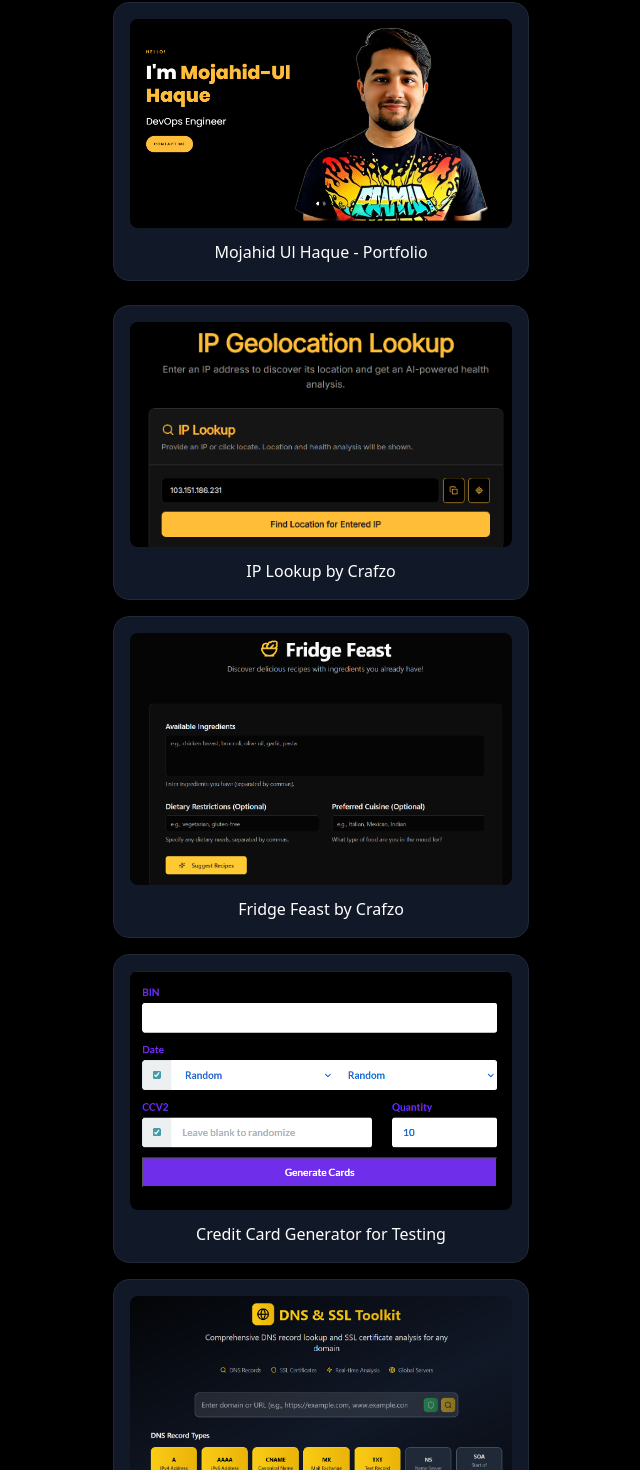
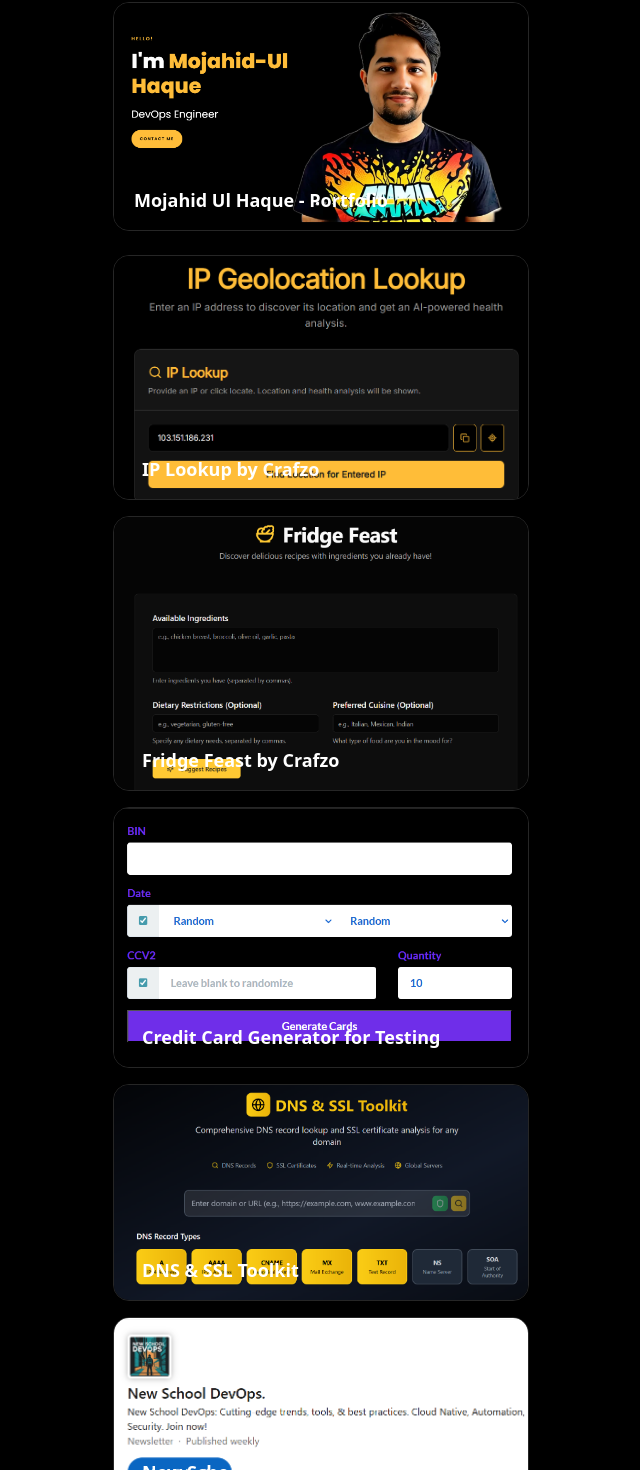
Before and after one commit to Mdgulab0786/linktree, a React (Vite) app: page / in a window 1280 px wide. Shown: the part 358-1828 px from the top of the page, without its empty margins (319-959 px from the left). Built offline with nearby package versions, Linux system fonts and the light colour scheme.

Commit message:
Updated content

```diff
--- a/index.html
+++ b/index.html
@@ -2,10 +2,26 @@
 <html lang="en">
   <head>
     <meta charset="UTF-8" />
+    <meta name="viewport" content="width=device-width, initial-scale=1.0" />
+
+    <!-- ✅ Title and Description for SEO -->
+    <title>Mojahid-Ul Haque | DevOps Engineer Portfolio & Projects</title>
+    <meta
+      name="description"
+      content="Explore Mojahid-Ul Haque’s portfolio and projects – DevOps Engineer skilled in AWS, CI/CD, Docker, Kubernetes, and more."
+    />
+
+    <!-- ✅ Favicon -->
     <link rel="icon" type="image/svg+xml" href="/vite.svg" />
-    <meta name="viewport" content="width=device-width, initial-scale=1.0" />
-    <title>Mojahid-Ul Haque LinkTree - Portfolio & Projects</title>
-    <meta name="description" content="Explore my portfolio and projects - Full-stack developer passionate about creating beautiful web experiences" />
+
+   <!-- ✅ Open Graph Meta Tags for Social Sharing -->
+<meta property="og:title" content="Mojahid-Ul Haque | Portfolio & Projects" />
+<meta property="og:description" content="Explore my portfolio, full-stack projects, and more. Let's build something amazing together!" />
+<meta property="og:image" content="https://mojahidulhaque.com/aadil-bhai.png" />
+<meta property="og:url" content="https://mojahidulhaque.com/" />
+<meta property="og:type" content="website" />
+<meta name="twitter:card" content="summary_large_image" />
+
   </head>
   <body>
     <div id="root"></div>
--- a/src/App.tsx
+++ b/src/App.tsx
@@ -1,20 +1,24 @@
-
-import { Github, Linkedin, Mail, Instagram } from 'lucide-react';
+import { Github, Linkedin, Mail, Instagram } from "lucide-react";
 
 function App() {
   const socialLinks = [
-    { icon: Linkedin, href: 'https://www.linkedin.com/in/mojahid-ul-haque/',  label: 'LinkedIn' },
-    { icon: Github, href: 'https://github.com/mojahid0862', label: 'GitHub' },
-    { icon: Mail, href: 'mailto:hey@mojahidulhaque.com2', label: 'Email' },
-    { icon: Instagram, href: 'https://www.instagram.com/mojahid_ul_haque', label: 'Instagram' }
+    {
+      icon: Linkedin,
+      href: "https://www.linkedin.com/in/mojahid-ul-haque/",
+      label: "LinkedIn",
+    },
+    { icon: Github, href: "https://github.com/mojahid0862", label: "GitHub" },
+    { icon: Mail, href: "mailto:hey@mojahidulhaque.com2", label: "Email" },
+    {
+      icon: Instagram,
+      href: "https://www.instagram.com/mojahid_ul_haque",
+      label: "Instagram",
+    },
   ];
 
   return (
     <div className="min-h-screen bg-black text-white">
       <div className="container mx-auto px-4 py-12 max-w-md">
-
-
-
         {/* Profile Section */}
         <div className="text-center mb-8">
           <div className="relative inline-block mb-6">
@@ -28,8 +32,10 @@
           </div>
 
           <h1 className="text-2xl font-bold mb-3">Mojahid-Ul Haque </h1>
-          <p className="text-gray-300 text-sm leading-relaxed mb-6 px-4">
-            DevOps Engineer | AWS, Azure & GCP | CI/CD, Docker, K8s, Ansible, Terraform | Automating, optimizing, problem-solving, Vibe coder.. Let's connect & build!
+          <p className="text-gray-300 fon text-sm leading-relaxed mb-6 px-4">
+            DevOps Engineer | AWS, Azure & GCP | CI/CD, Docker, K8s, Ansible,
+            Terraform | Automating, optimizing, problem-solving, Vibe coder..
+            Let's connect & build!
           </p>
 
           {/* Social Links */}
@@ -48,24 +54,21 @@
           </div>
         </div>
 
-
-
         {/* Portfolio Card */}
         <div className="mb-6">
           <a
             href="https://mojahidulhaque.com/"
             target="_blank"
             rel="noopener noreferrer"
-            className="block w-full bg-gray-900 hover:bg-gray-800 rounded-2xl border border-gray-800 hover:border-gray-700 transition-all duration-300 group overflow-hidden"
+            className="block w-full rounded-2xl border border-[#262626] hover:border-[#3d3d3d] transition-all duration-300 group overflow-hidden"
           >
-            <div className="p-4">
+            <div className="relative">
               <img
                 src="portfolio.png"
                 alt="Portfolio"
-                className="w-full h-50 object-cover rounded-lg mb-3"
-
+                className="w-full h-62 object-cover"
               />
-              <h3 className="font-medium text-white group-hover:text-yellow-400 transition-colors duration-300 text-center">
+              <h3 className="absolute bottom-3 left-2 text-lg font-semibold text-white  px-3 py-1 rounded">
                 Mojahid Ul Haque - Portfolio
               </h3>
             </div>
@@ -79,34 +82,33 @@
             href="https://ip.crafzo.com/"
             target="_blank"
             rel="noopener noreferrer"
-            className="block w-full bg-gray-900 hover:bg-gray-800 rounded-2xl border border-gray-800 hover:border-gray-700 transition-all duration-300 group overflow-hidden"
+            className="block w-full rounded-2xl border border-[#262626] hover:border-[#3d3d3d] transition-all duration-300 group overflow-hidden"
           >
-            <div className="p-4">
+            <div className="relative">
               <img
                 src="/IP-Geolocation Lookup.png"
                 alt="IP Lookup by Crafzo"
-                className="w-full h-50 object-cover rounded-lg mb-3"
+                className="w-full h-62 object-cover"
               />
-              <h3 className="font-medium text-white group-hover:text-yellow-400 transition-colors duration-300 text-center">
+              <h3 className="absolute bottom-3 left-4 text-lg font-semibold text-white  px-3 py-1 rounded">
                 IP Lookup by Crafzo
               </h3>
             </div>
           </a>
-
           {/* Fridge Feast by Crafzo */}
           <a
             href="https://crafzo.com/"
             target="_blank"
             rel="noopener noreferrer"
-            className="block w-full bg-gray-900 hover:bg-gray-800 rounded-2xl border border-gray-800 hover:border-gray-700 transition-all duration-300 group overflow-hidden"
+            className="block w-full rounded-2xl border border-[#262626] hover:border-[#3d3d3d] transition-all duration-300 group overflow-hidden"
           >
-            <div className="p-4">
+            <div className="relative">
               <img
                 src="Fridge-Feast.png"
                 alt="Fridge Feast by Crafzo"
-                className="w-full h-50 object-cover rounded-lg mb-3"
+                className="w-full h-62 object-cover"
               />
-              <h3 className="font-medium text-white group-hover:text-yellow-400 transition-colors duration-300 text-center">
+              <h3 className="absolute bottom-3 left-4 text-lg font-semibold text-white  px-3 py-1 rounded">
                 Fridge Feast by Crafzo
               </h3>
             </div>
@@ -117,34 +119,34 @@
             href="https://ccgen.xyz/"
             target="_blank"
             rel="noopener noreferrer"
-            className="block w-full bg-gray-900 hover:bg-gray-800 rounded-2xl border border-gray-800 hover:border-gray-700 transition-all duration-300 group overflow-hidden"
+            className="block w-full rounded-2xl border border-[#262626] hover:border-[#3d3d3d] transition-all duration-300 group overflow-hidden"
           >
-            <div className="p-4">
+            <div className="relative">
               <img
                 src="CC-Generator.png"
                 alt="Credit Card Generator"
-                className="w-full h-50 object-cover rounded-lg mb-3"
+                className="w-full h-62 object-cover"
               />
-              <h3 className="font-medium text-white group-hover:text-yellow-400 transition-colors duration-300 text-center">
+              <h3 className="absolute bottom-3 left-4 text-lg font-semibold text-white  px-3 py-1 rounded">
                 Credit Card Generator for Testing
               </h3>
             </div>
           </a>
 
-              {/* DNS & SSL Toolkit*/}
+          {/* DNS & SSL Toolkit */}
           <a
             href="https://dns.crafzo.com/"
             target="_blank"
             rel="noopener noreferrer"
-            className="block w-full bg-gray-900 hover:bg-gray-800 rounded-2xl border border-gray-800 hover:border-gray-700 transition-all duration-300 group overflow-hidden"
+            className="block w-full rounded-2xl border border-[#262626] hover:border-[#3d3d3d] transition-all duration-300 group overflow-hidden"
           >
-            <div className="p-4">
+            <div className="relative">
               <img
                 src="DNS-&-SSL-Toolkit.png"
-                alt="Credit Card Generator"
-                className="w-full h-50 object-cover rounded-lg mb-3"
+                alt="DNS & SSL Toolkit"
+                className="w-full h-62 object-cover"
               />
-              <h3 className="font-medium text-white group-hover:text-yellow-400 transition-colors duration-300 text-center">
+              <h3 className="absolute bottom-3 left-4 text-lg font-semibold text-white  px-3 py-1 rounded">
                 DNS & SSL Toolkit
               </h3>
             </div>
@@ -155,22 +157,20 @@
             href="https://www.linkedin.com/newsletters/new-school-devops-7287344762305552385/"
             target="_blank"
             rel="noopener noreferrer"
-            className="block w-full bg-gray-900 hover:bg-gray-800 rounded-2xl border border-gray-800 hover:border-gray-700 transition-all duration-300 group overflow-hidden"
+            className="block w-full rounded-2xl border border-[#262626] hover:border-[#3d3d3d] transition-all duration-300 group overflow-hidden"
           >
-            <div className="p-4">
+            <div className="relative">
               <img
                 src="New School DevOps.png"
                 alt="New School DevOps"
-                className="w-full h-51 object-cover rounded-lg mb-3"
+                className="w-full h-62 object-cover"
               />
-              <h3 className="font-medium text-white group-hover:text-yellow-400 transition-colors duration-300 text-center">
+              <h3 className="absolute bottom-3 left-4 text-lg font-semibold text-white  px-3 py-1 rounded">
                 New School DevOps. | LinkedIn
               </h3>
             </div>
           </a>
         </div>
-
-
 
         {/* Footer */}
         <footer className="text-center mt-12 pt-8 border-t border-gray-800">
@@ -178,7 +178,6 @@
             © 2025 Mojahid-Ul Haque. All rights reserved.
           </p>
         </footer>
-
       </div>
     </div>
   );
```
